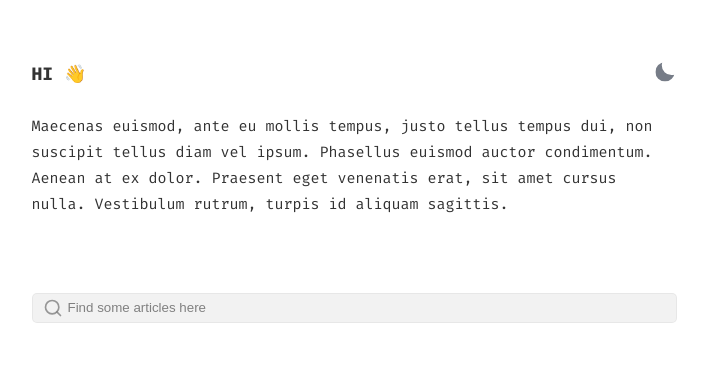
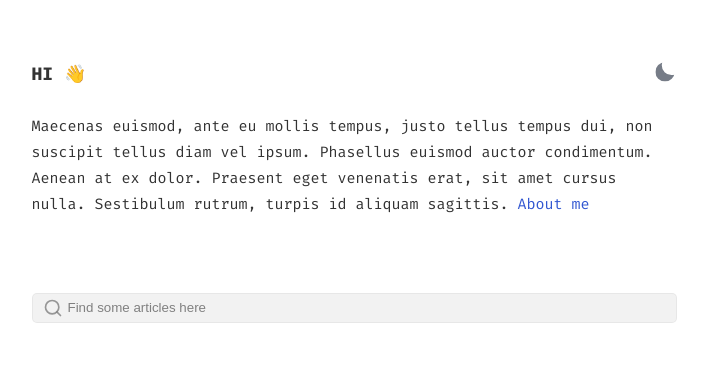
Before and after one commit to DavideBri/Gesko, a Jekyll site: the page built from index.html, in a window 1280 px wide. Shown: the top 387 px of the page, without its empty margins (286-994 px from the left). Built offline with Jekyll 4.4.1, drawn with Linux system fonts in a browser that asks for light colours.

Commit message:
Revamped

```diff
--- a/index.html
+++ b/index.html
@@ -1,8 +1,6 @@
 ---
 layout: default
 ---
-
-
 <section id="intro">
     <div class="flex-row-between">
         <h1>Hi 👋</h1>
@@ -11,29 +9,40 @@ layout: default
         </button>
     </div>
     <div class="bio">
-     Maecenas euismod, ante eu mollis tempus, justo tellus tempus dui, non suscipit tellus diam vel ipsum. Phasellus euismod auctor condimentum. Aenean at ex dolor. Praesent eget venenatis erat, sit amet cursus nulla. Vestibulum rutrum, turpis id aliquam sagittis.
-    </p>
+        Maecenas euismod, ante eu mollis tempus, justo tellus tempus dui, non suscipit tellus diam vel ipsum.
+        Phasellus euismod auctor condimentum. Aenean at ex dolor. Praesent eget venenatis erat, sit amet cursus
+        nulla. Sestibulum rutrum, turpis id aliquam sagittis. <a href="{{ site.baseurl }}/about"> About me</a>
+        </p>
     </div>
+
+
 </section>
 
 
+
 <div class="search-article">
-      <label for="search-input" aria-hidden="true">
+    <label for="search-input" aria-hidden="true">
         <!-- Magnifier -->
-        <svg xmlns="http://www.w3.org/2000/svg" width="20" height="20" viewBox="0 0 24 24" fill="none" stroke="rgba(128,128,128,0.8)" stroke-width="2" stroke-linecap="round" stroke-linejoin="round" class="feather feather-search"><circle cx="11" cy="11" r="8"></circle><line x1="21" y1="21" x2="16.65" y2="16.65"></line></svg>
-      </label>
+        <svg xmlns="http://www.w3.org/2000/svg" width="20" height="20" viewBox="0 0 24 24" fill="none"
+            stroke="rgba(128,128,128,0.8)" stroke-width="2" stroke-linecap="round" stroke-linejoin="round"
+            class="feather feather-search">
+            <circle cx="11" cy="11" r="8"></circle>
+            <line x1="21" y1="21" x2="16.65" y2="16.65"></line>
+        </svg>
+    </label>
 
-     <input type="search" id="search-input" placeholder="Find some articles here" aria-label="Search">
+    <input type="search" id="search-input" placeholder="Find some articles here" aria-label="Search">
     <ul id="search-results"></ul>
 </div>
 
-<section class="posts">
+<section class="posts" id="Blog">
     <h2>BLOG</h2>
     <ul>
         {% for post in site.posts %}
         <li>
             <a href="{{ site.baseurl }}{{ post.url }}">{{ post.title }}</a>
-            <time datetime="{{ post.date | date_to_xmlschema }}">{{ post.date | date: "%b %d, %Y" }}</time></li>
+            <time datetime="{{ post.date | date_to_xmlschema }}">{{ post.date | date: "%b %d, %Y" }}</time>
+        </li>
         {% endfor %}
     </ul>
 </section>
```
